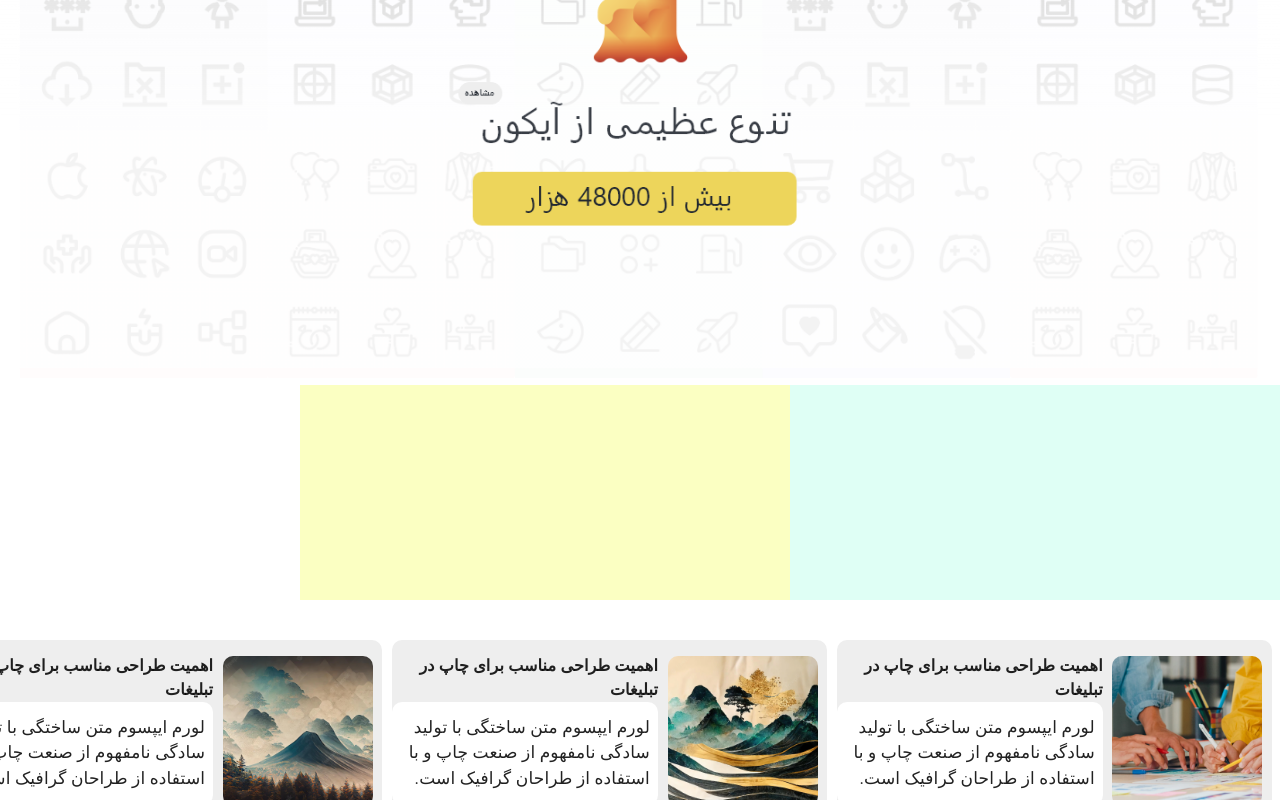
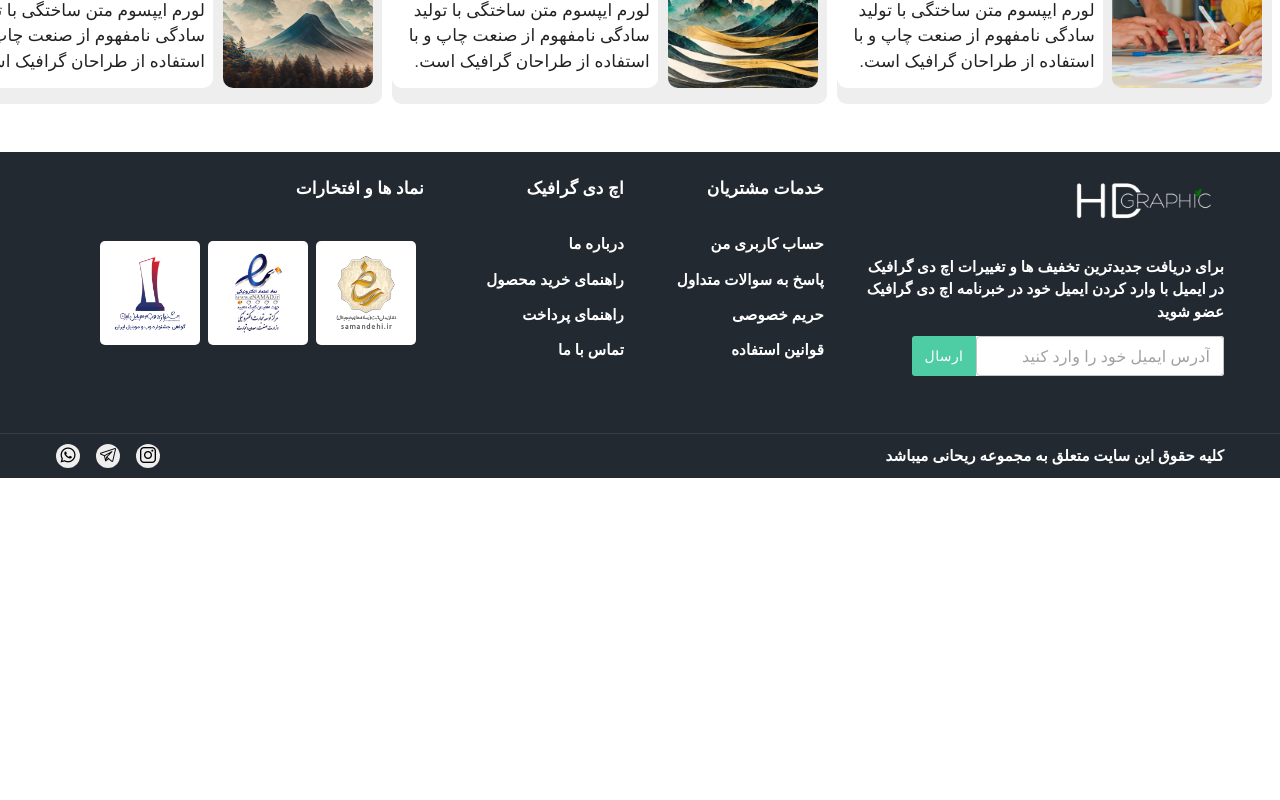
Before and after one commit to saeedjs/HD-Graphic, a Next.js app: page / in a window 1280 px wide. Shown: the part 2914-3714 px from the top of the page. After the commit the page ends 3392 px from the top, so only its background shows below. Built offline with nearby package versions, Linux system fonts and the light colour scheme.

Commit message:
change commit for this

```diff
--- a/components/Main.js
+++ b/components/Main.js
@@ -19,10 +19,10 @@ const Main = () => {
         <Box>
           <img style={{ maxWidth: "100%" }} src="/images/Group20.png" />
         </Box>
-        <Box sx={{display:'flex', justifyContent:'center'}}>
+        <Box sx={{ display: "flex", justifyContent: "center" }}>
           <Box
             sx={{
-              borderRadius:'10px',
+              borderRadius: "10px",
               backgroundImage:
                 "linear-gradient(to right, #FBFFC2 50%, #DFFFF5 50%)",
               width: "980px",
@@ -31,21 +31,14 @@ const Main = () => {
               justifyContent: "center",
             }}
           >
-            <img sx={{maxWidth:'980px'}} src="/images/graphics-designing-course-karachi-digital-minds (1).png" />
+            <img
+              sx={{ maxWidth: "980px" }}
+              src="/images/graphics-designing-course-karachi-digital-minds (1).png"
+            />
           </Box>
         </Box>
       </Container>
-      <Box>
-        <img style={{ maxWidth: "100%" }} src="/images/Group20.png" />
-      </Box>
-      <Box
-        sx={{
-          backgroundImage:
-            "linear-gradient(to right, #FBFFC2 50%, #DFFFF5 50%)",
-          width: "980px",
-          height: "215px",
-        }}
-      ></Box>
+
       <Articls />
     </>
   );
```
